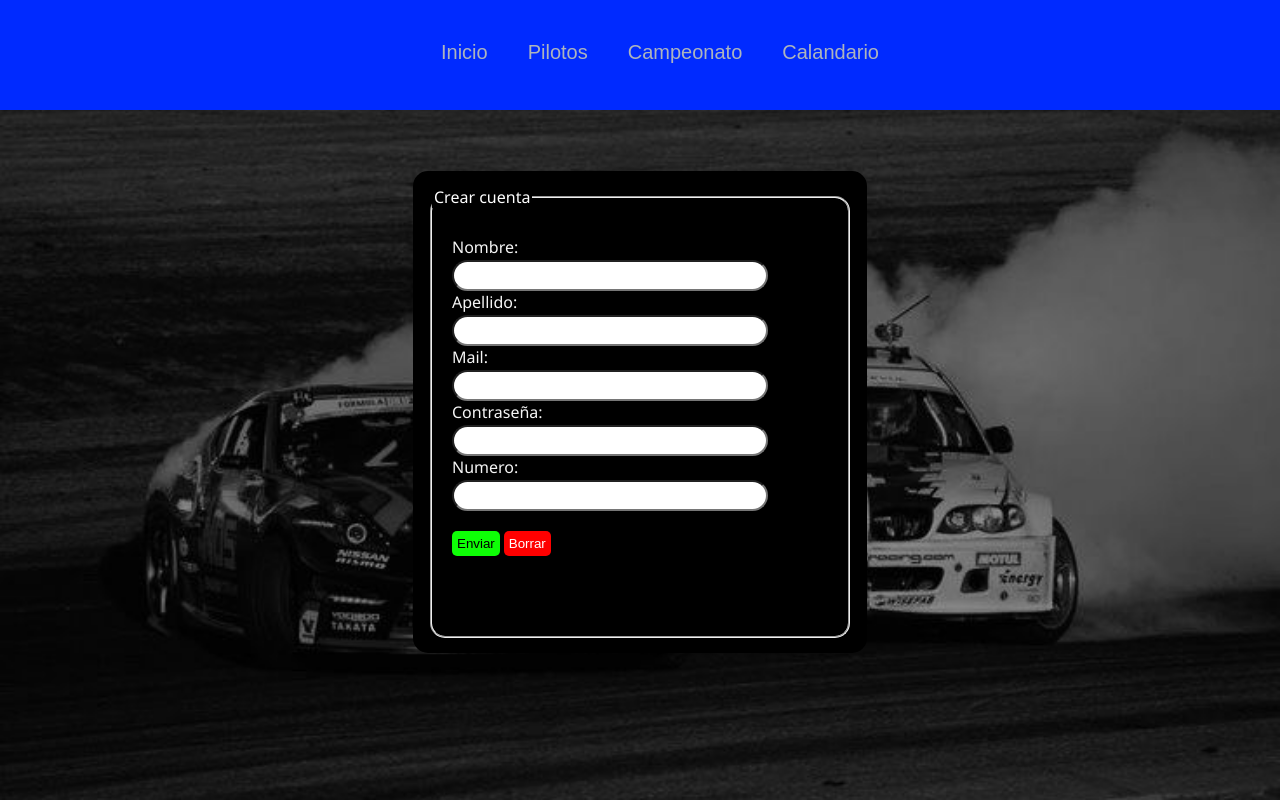
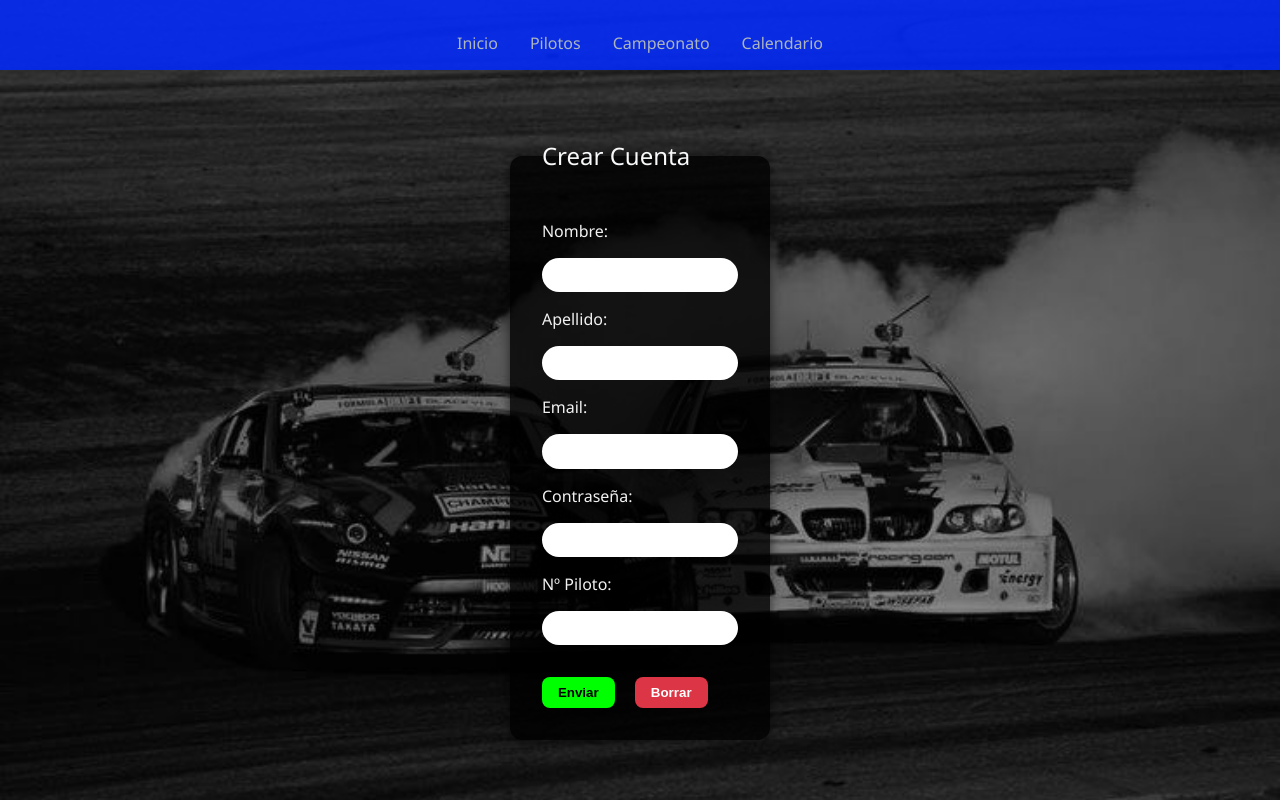
Before and after one commit to JoaquinLorente/proyecto.ACTC, a plain HTML site: page crear cuenta/crearcuenta.html in a window 1280 px wide. Drawn offline with Linux system fonts and the light colour scheme.

Commit message:
modificado

```diff
--- a/crear cuenta/crearcuenta.html
+++ b/crear cuenta/crearcuenta.html
@@ -1,59 +1,54 @@
 <!DOCTYPE html>
-<html lang="en">
+<html lang="es">
 <head>
-    <meta charset="UTF-8">
-    <meta name="viewport" content="width=device-width, initial-scale=1.0">
-    <title>Crear cuenta</title>
-    <link rel="stylesheet" href="./css/style.css">
+  <meta charset="UTF-8" />
+  <meta name="viewport" content="width=device-width, initial-scale=1.0"/>
+  <title>Crear Cuenta</title>
+  <link rel="stylesheet" href="./css/style.css"/>
 </head>
 <body>
+
   <header>
-
-        <!--barra de navegacion-->
     <nav>
       <div class="barradenavegacion">
         <ul class="listasdelabarradenavegacion">
-                    <li><a href="../index.html">Inicio</a></li>
-                    <li><a href="../">Pilotos</a></li>
-                    <li><a href="../consultas/indexconsultas.html">Campeonato</a></li>
-                    <li><a href="https://www.google.com.ar/maps/place/San+José+de+Feliciano,+Q8302+Neuquén/@-38.9458968,-68.105129,19z/data=!4m15!1m8!3m7!1s0x960a33731fa47e89:0x1e15da20cf91655a!2sSan+José+de+Feliciano,+Q8302+Neuquén!3b1!8m2!3d-38.9458968!4d-68.1044839!16s%2Fg%2F1tfcjz6s!3m5!1s0x960a33731fa47e89:0x1e15da20cf91655a!8m2!3d-38.9458968!4d-68.1044839!16s%2Fg%2F1tfcjz6s?entry=ttu&g_ep=EgoyMDI0MTAyMy4wIKXMDSoASAFQAw%3D%3D">Calandario</a></li>
+          <li><a href="https://www.actc.org.ar/tc/index.html" target="_blank">Inicio</a></li>
+          <li><a href="https://www.actc.org.ar/tc/pilotos.html" target="_blank" >Pilotos</a></li>
+          <li><a href="https://www.actc.org.ar/tc/campeonato.html" target="_blank">Campeonato</a></li>
+          <li><a href="https://www.actc.org.ar/tc/calendario.html" target="_blank">Calendario</a></li>
         </ul>
       </div>
     </nav>
+  </header>
 
-
-    </header>
   <form>
     <div class="fieldsetbox">
       <fieldset>
+        <legend>Crear Cuenta</legend>
+        <div class="datosbox">
+          <label for="nombre">Nombre:</label>
+          <input type="text" id="nombre" name="nombre" required />
 
-            <legend>Crear cuenta</legend>
-            <div class="datosbox">
-                <br>
-                <label for="nombre">Nombre:</label>
-                <br>
-                <input type="text" id="nombre" name="datosdeusuario">
-                <br>
           <label for="apellido">Apellido:</label>
-                <br>
-                <input type="text" id="apellido" name="datosdeusuario">
-                <br>
-                <label for="mail">Mail:</label>
-                <br>
-                <input type="email" name="datosdeusuario" id="mail">
-                <br>
+          <input type="text" id="apellido" name="apellido" required />
+
+          <label for="mail">Email:</label>
+          <input type="email" id="mail" name="mail" required />
+
           <label for="contrasena">Contraseña:</label>
-                <br>
-                <input type="password" name="datosdeusuario" id="contrasena">
-                <br>
-                <label for="numero">Numero: </label>
-                <br>
-                <input type="number" name="datosdeusuario" id="numero">
+          <input type="password" id="contrasena" name="contrasena" required />
+
+          <label for="numero">Nº Piloto:</label>
+          <input type="tel" id="numero" name="numero" required />
         </div>
+
+        <div style="margin-top: 1rem;">
           <button type="submit" id="enviar">Enviar</button>
           <button type="reset" id="borrar">Borrar</button>
+        </div>
       </fieldset>
     </div>
   </form>
+
 </body>
 </html>
--- a/crear cuenta/css/style.css
+++ b/crear cuenta/css/style.css
@@ -1,131 +1,135 @@
+/* Reset básico */
+* {
+  box-sizing: border-box;
+  margin: 0;
+  padding: 0;
+}
 
-body{
+/* Fondo con imagen fija */
+body {
   background-image: url(./imagenes/826ba110ac1c9e6c20915882b1deafeb.jpg);
   background-repeat: no-repeat;
   background-size: cover;
   background-attachment: fixed;
-}
-/*encabezado*/
-header{
-    color: #adb5bd;
-    position: relative;
-    display: flex;
-    align-items: center;
-    justify-content: center;
-    padding: 10px;
-    background-color: transparent;
-    margin: -1%;
-    width: -1px;
-    background-color: rgb(0, 42, 255);
-
+  font-family: 'Segoe UI', Tahoma, Geneva, Verdana, sans-serif;
+  color: #f1f1f1;
+  min-height: 100vh;
 }
 
+/* Encabezado */
+header {
+  background-color: rgba(0, 42, 255, 0.85);
+  padding: 1rem;
+  text-align: center;
+  color: #e9ecef;
+}
 
-/*sacamos el color azul a las listas con links*/
-.barradenavegacion a{
+/* Navegación */
+.barradenavegacion {
+  display: flex;
+  justify-content: center;
+  gap: 2rem;
+  margin-top: 1rem;
+}
+
+.barradenavegacion a {
   text-decoration: none;
   color: #adb5bd;
+  font-weight: 500;
+  transition: color 0.3s;
 }
 
-
-/*le ponemos color a las etiquetas con links cuando pasamos con el cursor*/
-.barradenavegacion a:hover{
-    color: #dee2e6;
+.barradenavegacion a:hover {
+  color: #ffffff;
 }
 
-/*Desplegamos las listas horizontalmente*/
+/* Lista sin viñetas */
 .listasdelabarradenavegacion {
   display: flex;
-    list-style-type: none;
-
+  list-style: none;
+  gap: 2rem;
 }
 
-.listasdelabarradenavegacion li {
-    padding: 20px;
-    font-family:  sans-serif;
-    font-size: 20px;
-}
-legend{
-    color: white;
-    margin-left: -80px;
-    font-family: 'Segoe UI', Tahoma, Geneva, Verdana, sans-serifs;
+/* Formulario centrado */
+form {
+  display: flex;
+  justify-content: center;
+  margin-top: 5%;
 }
 
-.datosbox{
-margin-top: -70px;
-margin-left: -60px;
-
+fieldset {
+  padding: 2rem;
+  border-radius: 12px;
+  background-color: rgba(0, 0, 0, 0.8);
+  border: none;
+  box-shadow: 0 0 12px rgba(0, 0, 0, 0.6);
 }
 
-
-label{
-    color: whitesmoke;
-    font-family: 'Segoe UI', Tahoma, Geneva, Verdana, sans-serif;
+legend {
+  font-size: 1.5rem;
+  margin-bottom: 1rem;
+  color: #f8f9fa;
 }
 
-input{
-    padding: 6px;
-margin-top: 2px;
-border-radius: 20px;
-width: 300px;
+/* Contenedor de inputs */
+.datosbox {
+  display: flex;
+  flex-direction: column;
+  gap: 1rem;
 }
 
-form{
-    display: flex;
-    justify-content: center;
-    padding-top: 5%;
-    border-radius: 0px;
+label {
+  font-weight: 500;
 }
 
-fieldset{
-    padding: 80px;
-    border-radius: 15px;
+input {
+  padding: 0.6rem;
+  border-radius: 20px;
+  border: none;
+  width: 100%;
+  max-width: 300px;
 }
 
-.fieldsetbox{
-    display: flex;
-    background-color: black;
-    position: relative;
-    animation: animacion 2s ease-in-out infinite alternate;
-    border-radius: 15px;
-    padding: 15px;
+/* Botones */
+button {
+  margin-top: 1rem;
+  padding: 0.5rem 1rem;
+  border: none;
+  border-radius: 8px;
+  font-weight: bold;
+  cursor: pointer;
+  transition: background-color 0.3s;
 }
 
+#enviar {
+  background-color: #0f0;
+  color: #000;
+}
+
+#enviar:hover {
+  background-color: #0c0;
+}
+
+#borrar {
+  background-color: #dc3545;
+  color: white;
+  margin-left: 1rem;
+}
+
+#borrar:hover {
+  background-color: #b02a37;
+}
+
+/* Animación suave */
 @keyframes animacion {
   0% {
-        transform: translateY(0px);
+    transform: translateY(0);
   }
   100% {
-        transform:translateY(20px) ;
+    transform: translateY(10px);
   }
 }
 
-button{
-    margin-top: 20px;
-    margin-left: 0px;
-    border: none;
-    cursor: pointer;
+.fieldsetbox {
+  animation: animacion 2s ease-in-out infinite alternate;
 }
-
-#enviar{
-    background-color: rgb(14, 255, 6);
-    color: black;
-    border-radius: 5px;
-    padding: 5px;
-    margin-left: -60px;
-}
-
-#enviar:hover{
-    background-color: green;
-}
-
-#borrar{
-    background-color: red;
-    color: white;
-    border-radius: 5px;
-    padding: 5px;
-}
-
-#borrar:hover{
-    background-color: rgb(190, 24, 24);
-}
--- a/inicio/css/style.css
+++ b/inicio/css/style.css
@@ -6,79 +6,82 @@
 
 body {
   font-family: 'Segoe UI', sans-serif;
-  background: #0a0a0a;
-  color: #fff;
+  background-color: #121212;
+  color: #f5f5f5;
+  line-height: 1.6;
 }
 
 header {
-  background: linear-gradient(to right, #d40000, #000);
-  padding: 25px;
+  background-color: #202020;
+  padding: 2rem 1rem;
   text-align: center;
 }
 
 header h1 {
-  font-size: 2.8rem;
-  color: #fff;
+  font-size: 2rem;
+  color: #ffffff;
+  font-weight: 600;
 }
 
 nav {
   display: flex;
   justify-content: center;
-  background: #1a1a1a;
-  padding: 15px 0;
+  gap: 2rem;
+  background-color: #181818;
+  padding: 1rem;
 }
 
 nav a {
-  color: #f0f0f0;
+  color: #dddddd;
   text-decoration: none;
-  margin: 0 20px;
-  font-weight: 600;
-  transition: color 0.3s;
+  font-weight: 500;
+  transition: color 0.3s ease;
 }
 
 nav a:hover {
-  color: #ffcc00;
+  color: #facc15; /* amarillo suave */
 }
 
+.main {
+  padding: 3rem 1.5rem;
+  text-align: center;
+}
+
+.main h1, .main h2, .main h3 {
+  color: #facc15;
+  margin-bottom: 1rem;
+}
+
+.main p {
+  max-width: 700px;
+  margin: 0 auto;
+  font-size: 1rem;
+  color: #cccccc;
+}
+
+footer {
+  background-color: #1a1a1a;
+  text-align: center;
+  padding: 1rem;
+  font-size: 0.85rem;
+  color: #888;
+}
+
+/* Banner opcional */
 .banner {
   background-image: url('https://www.actc.org.ar/assets/front/img/banner_tc.jpg');
   background-size: cover;
   background-position: center;
-  height: 400px;
+  height: 300px;
   display: flex;
   justify-content: center;
   align-items: center;
 }
 
 .banner h2 {
-  background-color: rgba(0, 0, 0, 0.6);
-  padding: 20px 40px;
-  border-radius: 10px;
-  font-size: 2rem;
+  background-color: rgba(0, 0, 0, 0.5);
+  padding: 1rem 2rem;
+  border-radius: 8px;
+  font-size: 1.5rem;
+  color: #fff;
 }
-
-.main {
-  padding: 40px 20px;
-  text-align: center;
-}
-
-.main h3 {
-  font-size: 1.8rem;
-  margin-bottom: 15px;
-  color: #ffcc00;
-}
-
-.main p {
-  max-width: 800px;
-  margin: 0 auto;
-  font-size: 1.1rem;
-  line-height: 1.6;
-}
-
-footer {
-  background: #111;
-  text-align: center;
-  padding: 20px;
-  font-size: 0.85rem;
-  color: #aaa;
-}
```
Also changed, not shown: inicio/index.html (+23 -28 lines). Lines whose indentation alone changed are shown as unchanged.
